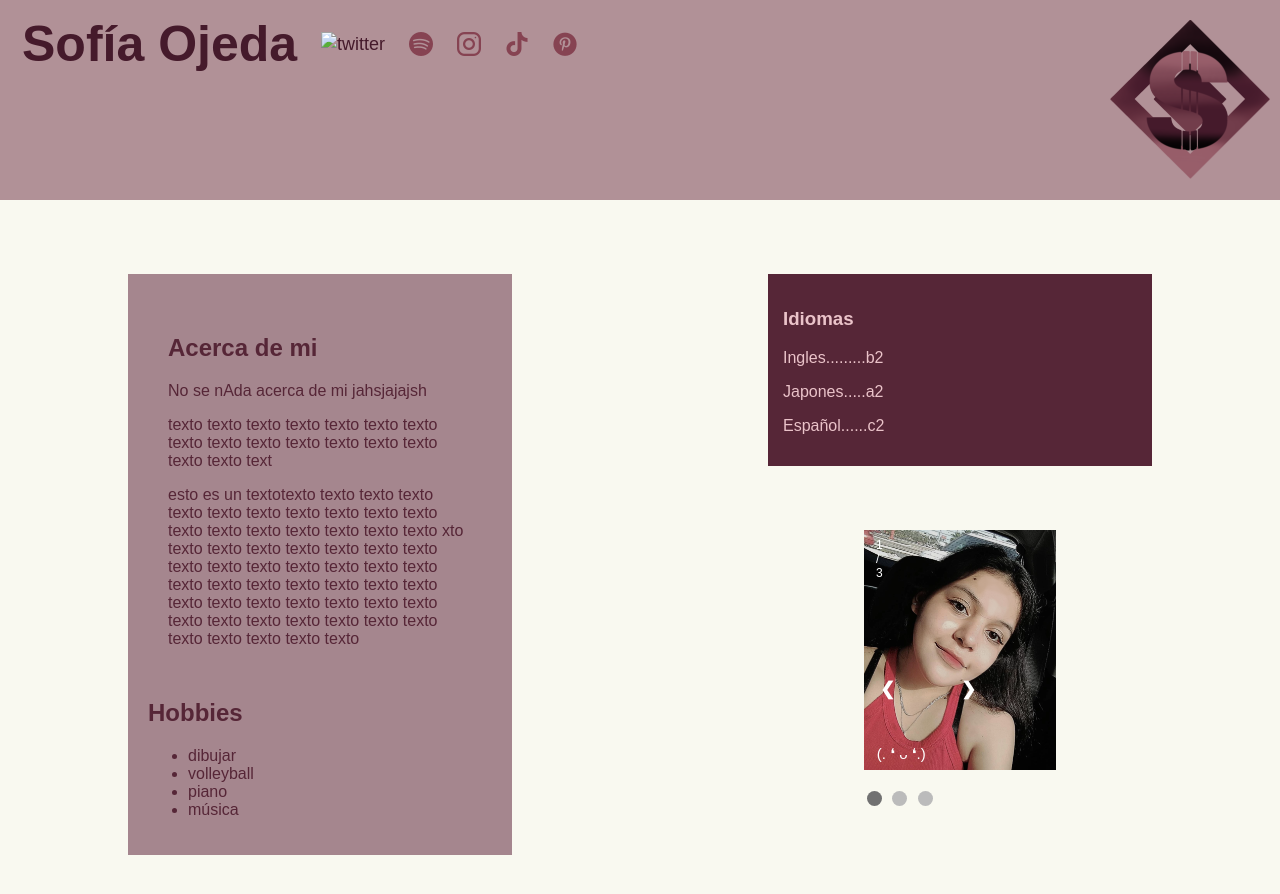
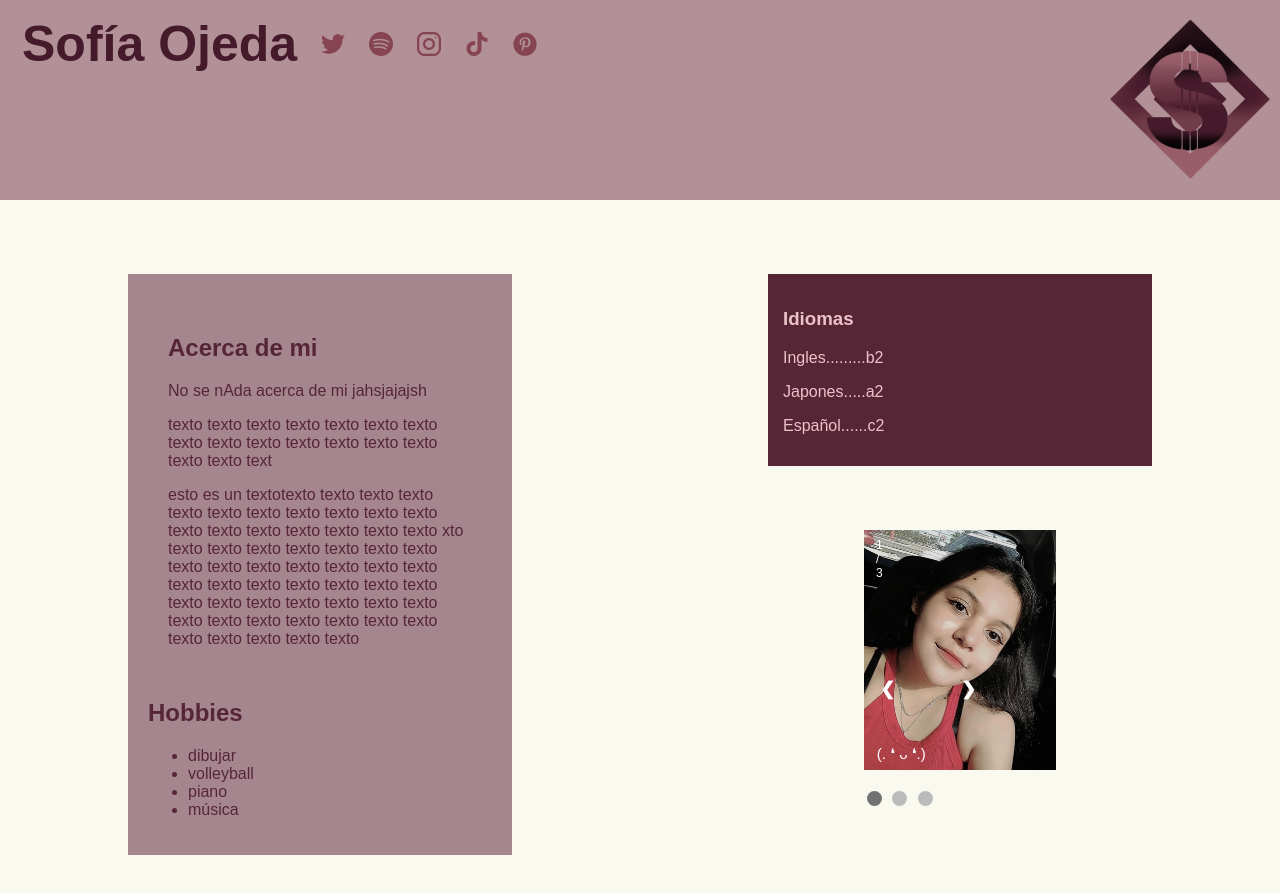
Before and after one commit to sofiiojeda/sofiiojeda.github.io, a plain HTML site: page Sofía Ojeda.html in a window 1280 px wide. Drawn offline with Linux system fonts and the light colour scheme; files whose address does not match are found by name.

Commit message:
Update Sofía Ojeda.html

```diff
--- a/Sofía Ojeda.html
+++ b/Sofía Ojeda.html
@@ -261,7 +261,7 @@ body {
     <div class="header">
 
         <a href="http://localhost:63342/workdpsce-sofia/sofiiojeda.github.io/index.html?_ijt=gd8898bqnttae3emjb0jqmqv4d&amp;_ij_reload=RELOAD_ON_SAVE#default" class="logo">Sofía Ojeda</a>
-        <a href="https://twitter.com/sumi_nora?t=wFZV3gl90_b1notodd018w&amp;s=09"> <img src="Sofía Ojeda_files/twitter.png" alt="twitter"> </a>
+        <a href="https://twitter.com/sumi_nora?t=wFZV3gl90_b1notodd018w&amp;s=09"> <img src="sofiiojeda.github.io/twitter.png" alt="twitter"> </a>
         <a href="https://open.spotify.com/playlist/0DaR7oxJOfimdFiHUU6PkN?si=EzwolWNiQfGwm7cS8jBJkg&amp;utm_source=copy-link"> <img src="./Sofía Ojeda_files/spotify.png" alt="spotify"> </a>
         <a href="https://instagram.com/s.o.f.i.a_o.j.e.d.a_?igshid=YmMyMTA2M2Y="> <img src="./Sofía Ojeda_files/instagram.png" alt="instagram"> </a>
         <a href="https://vm.tiktok.com/ZMLVpwhd2/"> <img src="./Sofía Ojeda_files/tik-tok.png" alt="tik tok"> </a>
```
